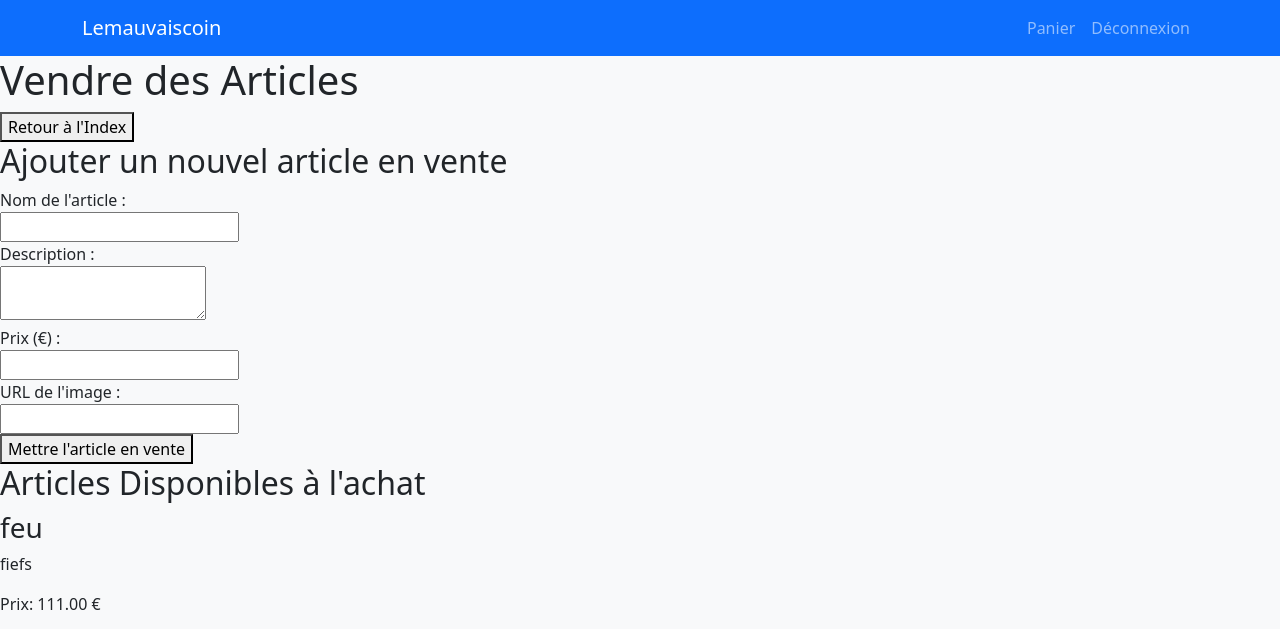
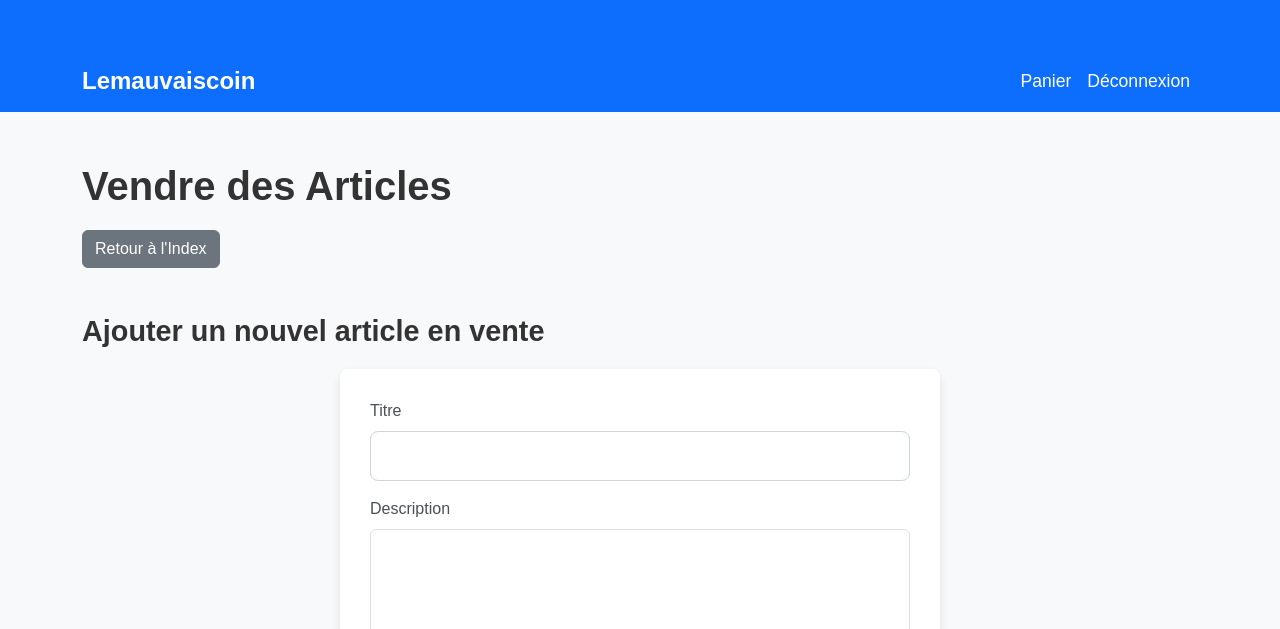
Before and after one commit to PatNwk/PHP, a PHP site: page /sell.php in a window 1280 px wide. Shown: the top 629 px of the page. Run offline with PHP 8.4, Linux system fonts and the light colour scheme; a user stored in the database is signed in; data comes from the database, SQL or seed files in the repository.

Commit message:
challah ca marceh

```diff
--- /dev/null
+++ b/sell.css
@@ -0,0 +1,123 @@
+/* Général */
+body {
+    font-family: 'Arial', sans-serif;
+    background-color: #f8f9fa;
+}
+
+/* Navigation */
+.navbar {
+    background-color: #007bff;
+}
+
+.navbar-brand {
+    font-size: 1.5rem;
+    font-weight: bold;
+}
+
+.navbar-nav .nav-link {
+    color: white !important;
+    padding: 10px 15px;
+    font-size: 1.1rem;
+}
+
+.navbar-nav .nav-link:hover {
+    color: #f8f9fa !important;
+}
+
+/* Titres */
+h1, h2 {
+    color: #333;
+    font-weight: 600;
+}
+
+h1 {
+    font-size: 2.5rem;
+    margin-bottom: 20px;
+}
+
+h2 {
+    font-size: 1.8rem;
+    margin-top: 30px;
+    margin-bottom: 20px;
+}
+
+/* Formulaire */
+form {
+    background-color: white;
+    padding: 30px;
+    border-radius: 8px;
+    box-shadow: 0 4px 10px rgba(0, 0, 0, 0.1);
+    max-width: 600px;
+    margin: 0 auto;
+}
+
+label {
+    font-size: 1rem;
+    font-weight: 500;
+    color: #495057;
+    margin-bottom: 8px;
+    display: block;
+}
+
+/* Champs de formulaire */
+input[type="text"],
+input[type="number"],
+textarea {
+    width: 100%;
+    padding: 12px;
+    border-radius: 8px;
+    border: 1px solid #ced4da;
+    margin-bottom: 15px;
+    font-size: 1rem;
+}
+
+input[type="text"]:focus,
+input[type="number"]:focus,
+textarea:focus {
+    border-color: #007bff;
+    outline: none;
+}
+
+/* Boutons */
+button {
+    background-color: #007bff;
+    color: white;
+    font-size: 1rem;
+    padding: 12px 25px;
+    border-radius: 8px;
+    border: none;
+    cursor: pointer;
+    transition: background-color 0.3s ease;
+}
+
+button:hover {
+    background-color: #0056b3;
+}
+
+/* Bouton retour à l'index */
+a button {
+    background-color: #6c757d;
+    color: white;
+    padding: 8px 16px;
+    text-decoration: none;
+    font-size: 1rem;
+    border-radius: 8px;
+    transition: background-color 0.3s ease;
+}
+
+a button:hover {
+    background-color: #5a6268;
+}
+
+/* Section de contenu */
+.container {
+    margin-top: 50px;
+}
+
+/* Réduire la taille du formulaire sur mobile */
+@media (max-width: 576px) {
+    form {
+        padding: 20px;
+        width: 100%;
+    }
+}
--- a/sell.php
+++ b/sell.php
@@ -48,7 +48,6 @@ if (isset($_POST['add_to_cart'])) {
     }
 }
 
-
 // Ajouter un nouvel article en vente
 if (isset($_POST['submit_article'])) {
     $name = $_POST['name'];
@@ -69,7 +68,9 @@ if (isset($_POST['submit_article'])) {
         $stmt->bindParam(':author_id', $author_id, PDO::PARAM_INT);
 
         if ($stmt->execute()) {
-            echo "Article mis en vente avec succès.";
+            // Redirection vers la page index.php
+            header("Location: index.php");
+            exit;
         } else {
             echo "Erreur lors de la mise en vente de l'article.";
         }
@@ -92,7 +93,8 @@ try {
 <head>
     <meta charset="UTF-8">
     <meta name="viewport" content="width=device-width, initial-scale=1.0">
-    <link rel="stylesheet" href="https://cdn.jsdelivr.net/npm/bootstrap@5.3.0/dist/css/bootstrap.min.css">
+    <link href="https://cdn.jsdelivr.net/npm/bootstrap@5.3.0/dist/css/bootstrap.min.css" rel="stylesheet">
+    <link rel="stylesheet" href="sell.css">
     <title>Vendre des Articles</title>
 </head>
 
@@ -112,54 +114,43 @@ try {
             </div>
         </div>
     </nav>
-<body>
+
+    <div class="container">
         <h1>Vendre des Articles</h1>
 
         <!-- Bouton pour revenir à l'index -->
         <a href="index.php">
-        <button type="button">Retour à l'Index</button>
+            <button type="button" class="btn btn-secondary mb-3">Retour à l'Index</button>
         </a>
 
         <!-- Formulaire pour mettre un article en vente -->
         <h2>Ajouter un nouvel article en vente</h2>
         <form method="POST" action="sell.php">
-        <label for="name">Nom de l'article :</label><br>
-        <input type="text" id="name" name="name" required><br>
+            <div class="mb-3">
+            <label for="description" class="form-label">Titre</label>
+                <input type="text" id="name" name="name" class="form-control" required>
+            </div>
 
-        <label for="description">Description :</label><br>
-        <textarea id="description" name="description" required></textarea><br>
+            <div class="mb-3">
+                <label for="description" class="form-label">Description</label>
+                <textarea id="description" name="description" class="form-control" rows="4" required></textarea>
+            </div>
 
-        <label for="price">Prix (€) :</label><br>
-        <input type="number" id="price" name="price" step="0.01" required><br>
+            <div class="mb-3">
+                <label for="price" class="form-label">Prix (€)</label>
+                <input type="number" id="price" name="price" class="form-control" step="0.01" required>
+            </div>
 
-        <label for="image_url">URL de l'image :</label><br>
-        <input type="text" id="image_url" name="image_url" required><br>
+            <div class="mb-3">
+                <label for="image_url" class="form-label">URL de l'image</label>
+                <input type="text" id="image_url" name="image_url" class="form-control" required>
+            </div>
 
-        <button type="submit" name="submit_article">Mettre l'article en vente</button>
+            <button type="submit" name="submit_article" class="btn btn-primary">Mettre l'article en vente</button>
         </form>
+    </div>
 
-    <h2>Articles Disponibles à l'achat</h2>
-    <div class="articles">
-        <?php
-        if ($stmt->rowCount() > 0) {
-            while ($row = $stmt->fetch(PDO::FETCH_ASSOC)) {
-                // Afficher chaque article
-                echo "<div class='article'>";
-                echo "<h3>" . htmlspecialchars($row['name']) . "</h3>";
-                echo "<p>" . htmlspecialchars($row['description']) . "</p>";
-                echo "<p>Prix: " . htmlspecialchars($row['price']) . " €</p>";
-                echo "<img src='" . htmlspecialchars($row['image_url']) . "' alt='" . htmlspecialchars($row['name']) . "'>";
-                echo "<form method='POST' action='sell.php'>";
-                echo "<input type='hidden' name='article_id' value='" . htmlspecialchars($row['id']) . "'>";
-                echo "<button type='submit' name='add_to_cart'>Ajouter au Panier</button>";
-                echo "</form>";
-                echo "</div>";
-            }
-        } else {
-            echo "Aucun article disponible à la vente.";
-        }
-        ?>
-    </div>
+    <script src="https://cdn.jsdelivr.net/npm/bootstrap@5.3.0/dist/js/bootstrap.bundle.min.js"></script>
 </body>
 </html>
 
```
Also changed, not shown: cart.php (+22 -9 lines), details.php (+26 -22 lines), register.php (+14 -1 lines), validate.php (+45 -10 lines), 4 other files. Lines whose indentation alone changed are shown as unchanged.
